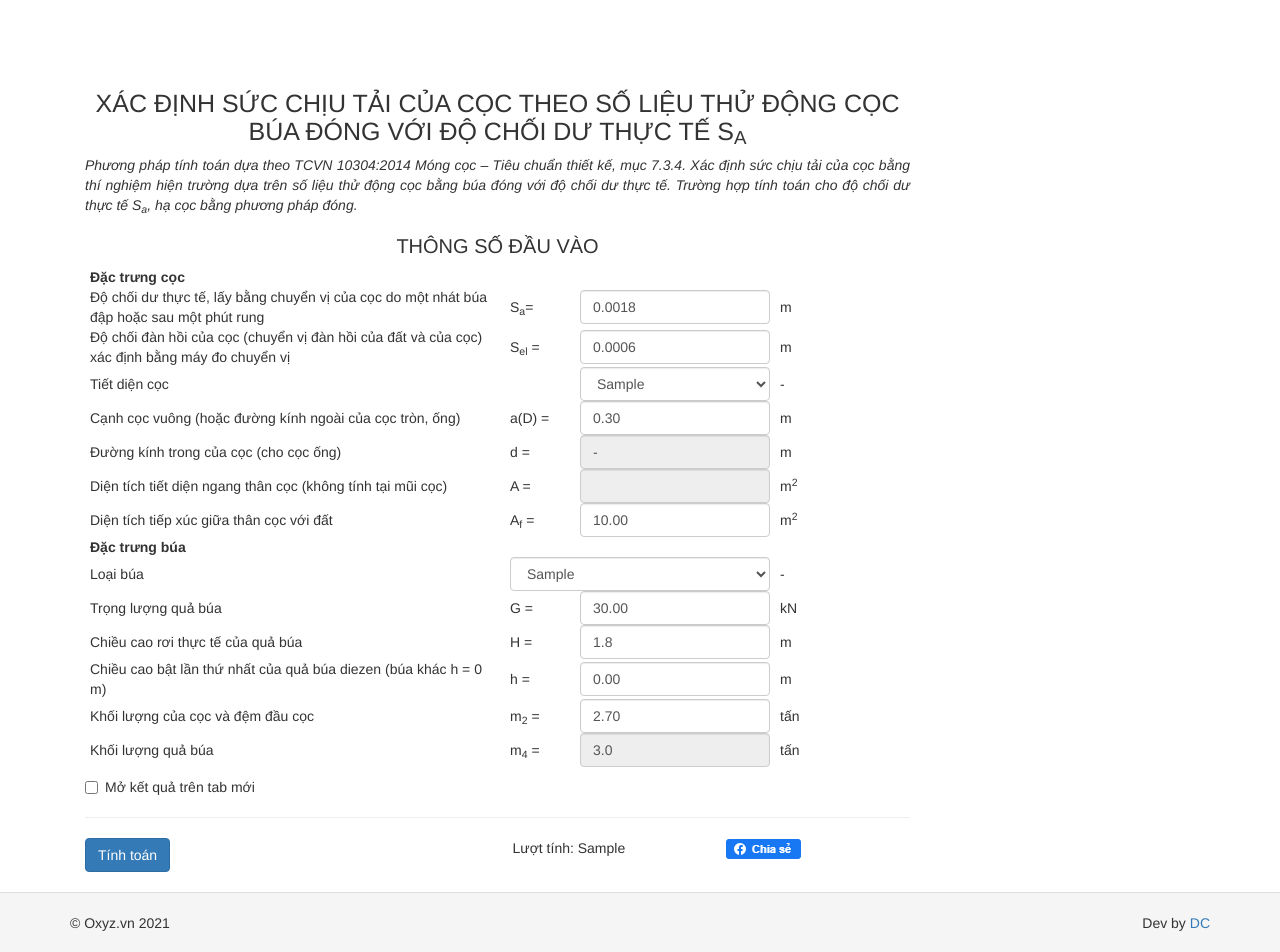
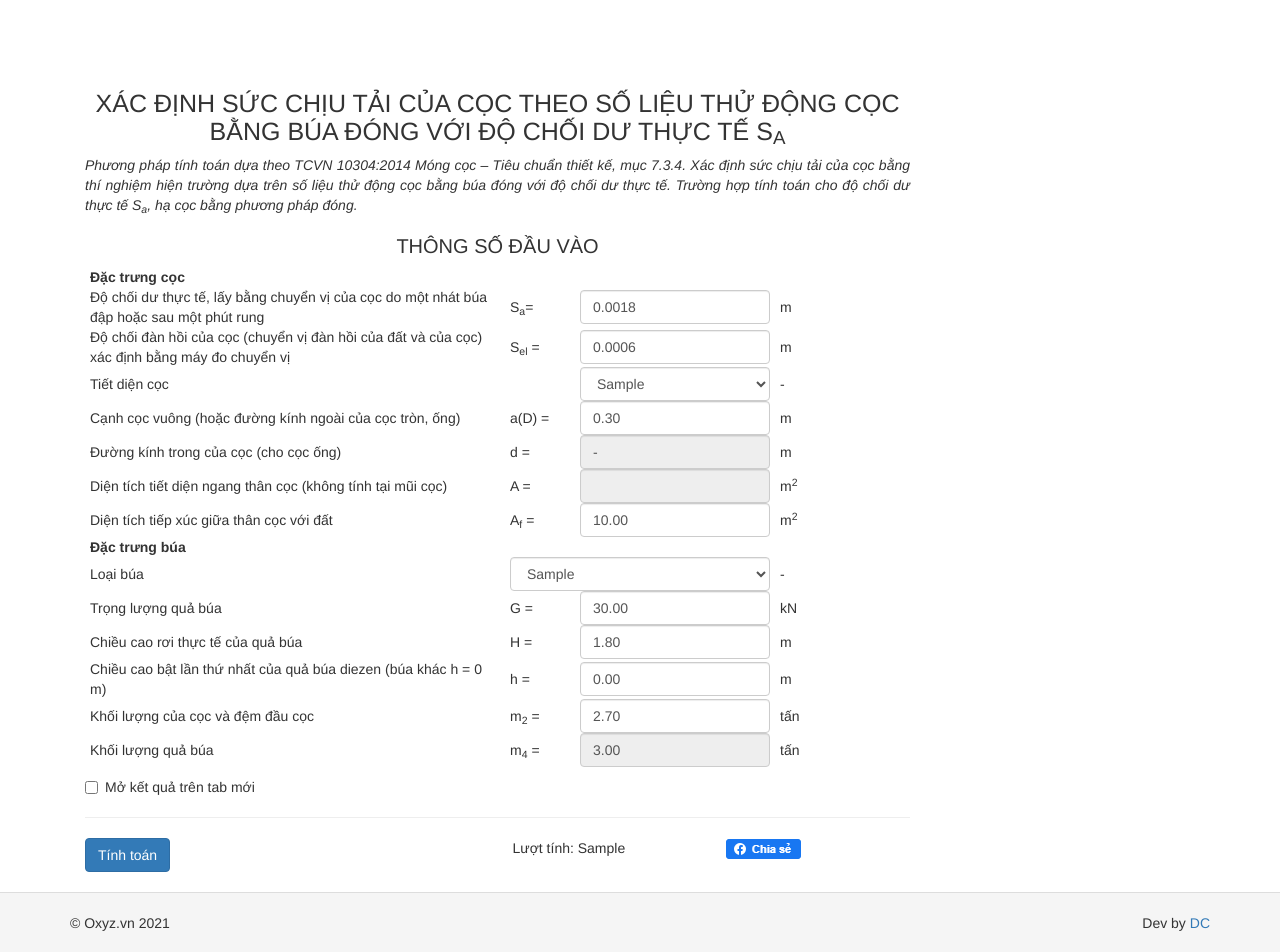
Before and after one commit to batuoc263/calc-report, a Yii app: template views/tinh-toan/xac-dinh-suc-chiu-tai-coc-theo-do-choi-sa.php in a window 1280 px wide. Run offline with PHP 8.4 and a stand-in for Yii, Linux system fonts and the light colour scheme; the template is opened without the code that fills it: most values are stand-ins (such as "Sample title", 1, 10 or a date in 2020); data that the repository does not hold is empty; some libraries are stand-ins or nearby versions.

Commit message:
fix loi b13_14

```diff
--- a/controllers/TinhToanController.php
+++ b/controllers/TinhToanController.php
@@ -924,10 +924,10 @@ class TinhToanController extends \yii\web\Controller
                     break;
                 case '4':
                     $Ed = $input['varG']*($input['varH'] - $input['varh']);
-                    $ct_Ed = "G × (H - h) = ".$input['varG']." × (".$input['varH']." - ".$input['varH'].")";
+                    $ct_Ed = "G × (H - h) = ".$input['varG']." × (".$input['varH']." - ".$input['varh'].")";
                     $h_kytu = 'h';
                     $h_p1 = '- chiều cao bật lần thứ nhất của quả búa diezen,';
-                    $h_p2 = '= 0 m.';
+                    $h_p2 = '= '.$input['varh'].' m.';
                     break;
             }
 
--- a/views/tinh-toan/xac-dinh-suc-chiu-tai-coc-theo-do-choi-sa.php
+++ b/views/tinh-toan/xac-dinh-suc-chiu-tai-coc-theo-do-choi-sa.php
@@ -7,7 +7,7 @@ use yii\widgets\Pjax;
 
 /* @var $this yii\web\View */
 
-$this->title = 'Xác định sức chịu tải của cọc theo số liệu thử động cọc búa đóng với độ chối dư thực tế';
+$this->title = 'Xác định sức chịu tải của cọc theo số liệu thử động cọc bằng búa đóng với độ chối dư thực tế';
 $this->params['breadcrumbs'][] = ['label' => 'Tính toán', 'url' => ['index']];
 $this->params['breadcrumbs'][] = $this->title;
 
@@ -32,7 +32,7 @@ $this->params['breadcrumbs'][] = $this->title;
                 <td style="width: 420px">Độ chối dư thực tế, lấy bằng chuyển vị của cọc do một nhát búa đập hoặc sau một phút rung </td>
                 <td style="width: 70px"> S<sub>a</sub>= </td>
                 <td style="width: 200px">
-                    <input class="form-control" required pattern="[0-9]*.[0-9]+" onblur="auto_tinh()" value="0.0018" step="0.01" name="varSa" id="varSa">
+                    <input class="form-control" required pattern="[0-9]*.[0-9]+" onblur="auto_tinh()" value="0.0018" name="varSa" id="varSa">
                 </td>
                 <td> m </td>
             </tr>
@@ -40,7 +40,7 @@ $this->params['breadcrumbs'][] = $this->title;
                 <td>Độ chối đàn hồi của cọc (chuyển vị đàn hồi của đất và của cọc) xác định bằng máy đo chuyển vị </td>
                 <td> S<sub>el</sub> = </td>
                 <td>
-                    <input class="form-control" required pattern="[0-9]*.[0-9]+" onblur="auto_tinh()" value="0.0006" step="0.01" name="varSel" id="varSel">
+                    <input class="form-control" required pattern="[0-9]*.[0-9]+" onblur="auto_tinh()" value="0.0006" name="varSel" id="varSel">
                 </td>
                 <td> m </td>
             </tr>
@@ -62,7 +62,7 @@ $this->params['breadcrumbs'][] = $this->title;
                 <td>Cạnh cọc vuông (hoặc đường kính ngoài của cọc tròn, ống) </td>
                 <td> a(D) = </td>
                 <td>
-                    <input class="form-control" required pattern="[0-9]*.[0-9]+" onblur="auto_tinh()" value="0.30" step="0.01" name="varAD" id="varAD">
+                    <input class="form-control" required pattern="[0-9]*.[0-9]+" onblur="auto_tinh()" value="0.30" name="varAD" id="varAD">
                 </td>
                 <td> m </td>
             </tr>
@@ -70,7 +70,7 @@ $this->params['breadcrumbs'][] = $this->title;
                 <td>Đường kính trong của cọc (cho cọc ống) </td>
                 <td> d = </td>
                 <td>
-                    <input class="form-control" required pattern="[0-9]*.[0-9]+" onblur="auto_tinh()" disabled value="-" step="0.01" name="varD" id="varD">
+                    <input class="form-control" required pattern="[0-9]*.[0-9]+" onblur="auto_tinh()" disabled value="-" name="varD" id="varD">
                 </td>
                 <td> m </td>
             </tr>
@@ -78,7 +78,7 @@ $this->params['breadcrumbs'][] = $this->title;
                 <td>Diện tích tiết diện ngang thân cọc (không tính tại mũi cọc) </td>
                 <td> A = </td>
                 <td>
-                    <input class="form-control" required pattern="[0-9]*.[0-9]+" onblur="auto_tinh()" disabled value="" step="0.01" name="varA" id="varA">
+                    <input class="form-control" required pattern="[0-9]*.[0-9]+" onblur="auto_tinh()" disabled value="" name="varA" id="varA">
                 </td>
                 <td> m<sup>2</sup> </td>
             </tr>
@@ -86,7 +86,7 @@ $this->params['breadcrumbs'][] = $this->title;
                 <td>Diện tích tiếp xúc giữa thân cọc với đất </td>
                 <td> A<sub>f</sub> = </td>
                 <td>
-                    <input class="form-control" required pattern="[0-9]*.[0-9]+" onblur="auto_tinh()" value="10.00" step="0.01" name="varAf" id="varAf" data-toggle="tooltip" data-html="true" data-container="body" title="<p>π*D*L nếu cọc tròn, cọc ống</p><p>4*a*L nếu cọc vuông</p>">
+                    <input class="form-control" required pattern="[0-9]*.[0-9]+" onblur="auto_tinh()" value="10.00" name="varAf" id="varAf" data-toggle="tooltip" data-html="true" data-container="body" title="<p>π*D*L nếu cọc tròn, cọc ống</p><p>4*a*L nếu cọc vuông</p>">
                 </td>
                 <td> m<sup>2</sup> </td>
             </tr>
@@ -94,15 +94,15 @@ $this->params['breadcrumbs'][] = $this->title;
                 <td>Hệ số phụ thuộc vào vật liệu làm cọc </td>
                 <td> &eta; = </td>
                 <td>
-                    <input class="form-control" required pattern="[0-9]*.[0-9]+" onblur="auto_tinh()" value="1500" step="0.01" name="varEta" id="varEta" data-toggle="tooltip" data-html="true" data-container="body" title="<p>Cọc BTCT: 1500</p><p>Cọc gỗ: 1000</p>">
+                    <input class="form-control" required pattern="[0-9]*.[0-9]+" onblur="auto_tinh()" value="1500" name="varEta" id="varEta" data-toggle="tooltip" data-html="true" data-container="body" title="<p>Cọc BTCT: 1500</p><p>Cọc gỗ: 1000</p>">
                 </td>
                 <td> - </td>
             </tr>
             <tr class="sa_lon">
-                <td>Hệ số phụ thuộc vào đất dưới mũi cọc (búa đóng lấy bằng 1, búa rung thì tra bảng 11) </td>
+                <td>Hệ số phụ thuộc vào đất dưới mũi cọc (búa đóng lấy bằng 1)</td>
                 <td> M = </td>
                 <td>
-                    <input class="form-control" required pattern="[0-9]*.[0-9]+" onblur="auto_tinh()" value="1.0" step="0.01" name="varM" id="varM" data-toggle="tooltip" data-html="true" data-container="body" title="<p>Nếu là búa rung (trong ngoặc là dành cho cát chặt)</p><p>1.3 - Hòn vụn thô lẫn cát;</p><p>1.2(1.92) - Cát hạt vừa và cát to chặt vừa và cát pha cứng;</p><p>1.1(1.76) - Cát hạt nhỏ chặt vừa;</p><p>1.0(1.6) - Cát bụi chặt vừa;</p><p>0.9 - Cát pha dẻo, sét pha và sét cứng;</p><p>0.8 - Sét pha và sét pha nửa cứng;">
+                    <input class="form-control" required pattern="[0-9]*.[0-9]+" onblur="auto_tinh()" value="1.0" name="varM" id="varM">
                 </td>
                 <td> - </td>
             </tr>
@@ -127,7 +127,7 @@ $this->params['breadcrumbs'][] = $this->title;
                 <td>Trọng lượng quả búa </td>
                 <td> G = </td>
                 <td>
-                    <input class="form-control" required onblur="auto_tinh()" pattern="[0-9]*.[0-9]+" value="30.00" step="0.01" name="varG" id="varG">
+                    <input class="form-control" required onblur="auto_tinh()" pattern="[0-9]*.[0-9]+" value="30.00" name="varG" id="varG">
                 </td>
                 <td> kN </td>
             </tr>
@@ -135,7 +135,7 @@ $this->params['breadcrumbs'][] = $this->title;
                 <td>Chiều cao rơi thực tế của quả búa </td>
                 <td> H = </td>
                 <td>
-                    <input class="form-control" required onblur="auto_tinh()" pattern="[0-9]*.[0-9]+" value="1.8" step="0.01" name="varH" id="varH">
+                    <input class="form-control" required onblur="auto_tinh()" pattern="[0-9]*.[0-9]+" value="1.80" name="varH" id="varH">
                 </td>
                 <td> m </td>
             </tr>
@@ -143,7 +143,7 @@ $this->params['breadcrumbs'][] = $this->title;
                 <td>Chiều cao bật lần thứ nhất của quả búa diezen (búa khác h = 0 m) </td>
                 <td> h = </td>
                 <td>
-                    <input class="form-control" required pattern="[0-9]*.[0-9]+" value="0.00" step="0.01" name="varh" id="varh" data-toggle="tooltip" data-html="true" data-container="body" title="<p>Búa dạng cân: 0.6m</p><p>Búa dạng ống: 0.4m</p><p>Búa dạng khác: 0.0m</p>">
+                    <input class="form-control" required pattern="[0-9]*.[0-9]+" value="0.00" name="varh" id="varh" data-toggle="tooltip" data-html="true" data-container="body" title="<p>Búa dạng cân: 0.6m</p><p>Búa dạng ống: 0.4m</p><p>Búa dạng khác: 0.0m</p>">
                 </td>
                 <td> m </td>
             </tr>
@@ -151,7 +151,7 @@ $this->params['breadcrumbs'][] = $this->title;
                 <td>Khối lượng của búa máy hay búa rung </td>
                 <td> m<sub>1</sub> = </td>
                 <td>
-                    <input class="form-control" required pattern="[0-9]*.[0-9]+" value="5.0" step="0.01" name="varm1" id="varm1">
+                    <input class="form-control" required pattern="[0-9]*.[0-9]+" value="5.00" name="varm1" id="varm1">
                 </td>
                 <td> tấn </td>
             </tr>
@@ -159,7 +159,7 @@ $this->params['breadcrumbs'][] = $this->title;
                 <td>Khối lượng của cọc và đệm đầu cọc </td>
                 <td> m<sub>2</sub> = </td>
                 <td>
-                    <input class="form-control" required pattern="[0-9]*.[0-9]+" value="2.70" step="0.01" name="varm2" id="varm2">
+                    <input class="form-control" required pattern="[0-9]*.[0-9]+" value="2.70" name="varm2" id="varm2">
                 </td>
                 <td> tấn </td>
             </tr>
@@ -167,7 +167,7 @@ $this->params['breadcrumbs'][] = $this->title;
                 <td>Trọng lượng cọc dẫn (khi dùng búa rung m = 0) </td>
                 <td> m<sub>3</sub> = </td>
                 <td>
-                    <input class="form-control" required pattern="[0-9]*.[0-9]+" value="0.00" step="0.01" name="varm3" id="varm3">
+                    <input class="form-control" required pattern="[0-9]*.[0-9]+" value="0.00" name="varm3" id="varm3">
                 </td>
                 <td> tấn </td>
             </tr>
@@ -175,15 +175,15 @@ $this->params['breadcrumbs'][] = $this->title;
                 <td>Khối lượng quả búa </td>
                 <td> m<sub>4</sub> = </td>
                 <td>
-                    <input class="form-control" required pattern="[0-9]*.[0-9]+" value="3.0" step="0.01" disabled name="varm4" id="varm4">
+                    <input class="form-control" required pattern="[0-9]*.[0-9]+" value="3.00" disabled name="varm4" id="varm4">
                 </td>
                 <td> tấn </td>
             </tr>
             <tr class="sa_lon">
                 <td>Hệ số phục hồi xung kích </td>
-                <td> &epsilon;<sub>2</sub> = </td>
+                <td> &epsilon;<sup>2</sup> = </td>
                 <td>
-                    <input class="form-control" required pattern="[0-9]*.[0-9]+" value="0.20" step="0.01" name="varEpsilon_sqr" id="varEpsilon_sqr" data-toggle="tooltip" data-html="true" data-container="body" title="<p>Cọc BTCT có dùng đệm đầu cọc bằng gỗ: 0,2</p>">
+                    <input class="form-control" required pattern="[0-9]*.[0-9]+" value="0.20" name="varEpsilon_sqr" id="varEpsilon_sqr" data-toggle="tooltip" data-html="true" data-container="body" title="<p>Cọc BTCT có dùng đệm đầu cọc bằng gỗ: 0,2</p>">
                 </td>
                 <td> - </td>
             </tr>
@@ -280,6 +280,7 @@ $this->params['breadcrumbs'][] = $this->title;
         if (value == 3) {
             $('#varD').prop('disabled', false);
         } else {
+            $('#varD').val("-");
             $('#varD').prop('disabled', true);
         }
         auto_tinh();
@@ -337,6 +338,9 @@ $this->params['breadcrumbs'][] = $this->title;
         $('#varh').popover({
             trigger: 'focus hover'
         });
+        $('#varEpsilon_sqr').popover({
+            trigger: 'focus hover'
+        });
         auto_tinh();
     }
 </script>
```
Also changed, not shown: 2 other files.
